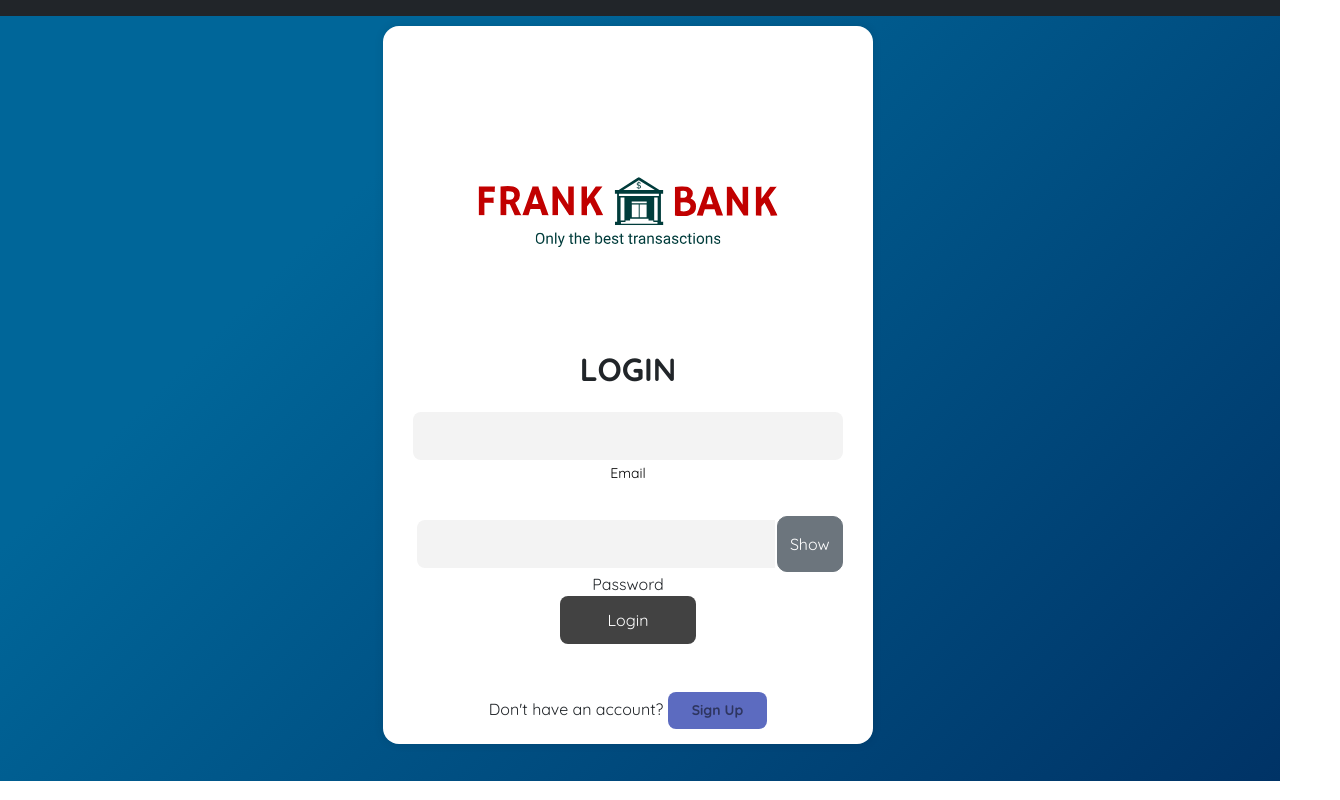
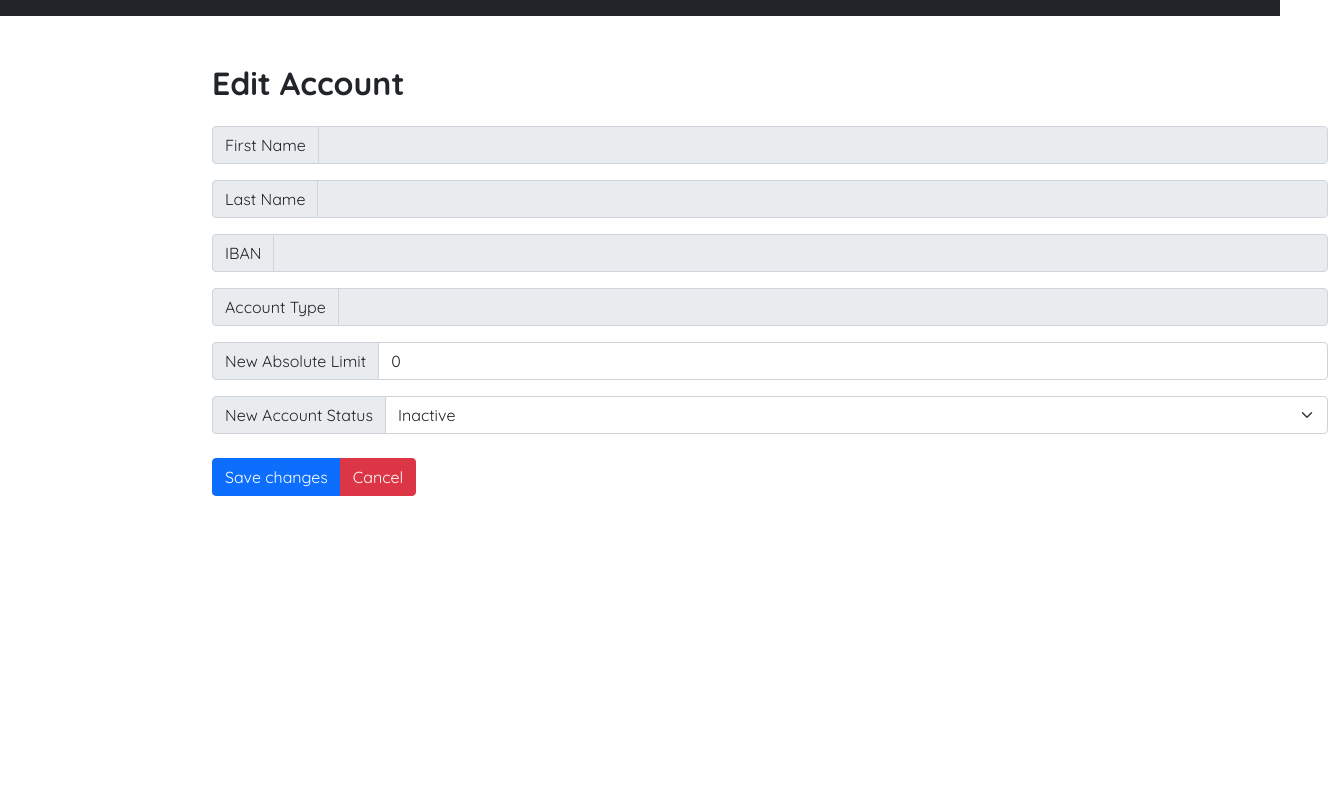
Before and after one commit to hohyunLee96/Banking-App-FrontEnd, a Vue app: page /editAccount/1 in a window 1280 px wide. Before the commit this address led to /login. Shown: the whole page, 1340 px wide, since content can reach past the window. Built offline with nearby package versions, Linux system fonts and the light colour scheme; no server answers.

Commit message:
added account to the navbar

```diff
--- a/src/components/Home.vue
+++ b/src/components/Home.vue
@@ -13,7 +13,7 @@
           My Details
         </div>
       </a>
-      <a href="/myaccount" style="text-decoration: none;">
+      <a href="/account" style="text-decoration: none;">
         <div class="floating-box">
           My Accounts
         </div>
--- a/src/components/Navigation.vue
+++ b/src/components/Navigation.vue
@@ -5,6 +5,11 @@
         <li class="nav-item" v-if="store.isAuthenticated">
           <router-link to="/" class="nav-link" active-class="active">
             <i class="fas fa-home"></i> Home
+          </router-link>
+        </li>
+        <li class="nav-item" v-if="store.isAuthenticated">
+          <router-link to="/account" class="nav-link" active-class="active">
+            <i class="fas fa-exchange-alt"></i> Accounts
           </router-link>
         </li>
         <li class="nav-item" v-if="isUserRoleEmployee()">
@@ -17,6 +22,7 @@
             <i class="fas fa-exchange-alt"></i> Transactions
           </router-link>
         </li>
+
         <!-- <li class="nav-item" v-if="store.isAuthenticated">
           <router-link to="/myaccount" class="nav-link" active-class="active">
             <i class="fas fa-credit-card"></i> Accounts
--- a/src/components/account/AccountListItem.vue
+++ b/src/components/account/AccountListItem.vue
@@ -1,7 +1,7 @@
 <template>
   <div class="col-xs-12 col-sm-12 col-md-6 col-lg-4 col-xxl-3 p-2">
     <div class="card bank-account-card h-100">
-      <div class="alert alert-danger" v-if="errorMessage.length>0">{{ errorMessage }}</div>
+      <div class="alert alert-danger" v-if="errorMessage.length > 0">{{ errorMessage }}</div>
       <div class="card-body">
         <div class="account-details">
           <h4 class="account-title">{{ "Account Details" }}</h4>
@@ -25,21 +25,23 @@
         </div>
       </div>
       <div class="card-footer" v-if="isUserRoleEmployee">
-        <button class="btn btn-danger deactivate-btn" @click="deactivateAccount(account.accountId)"
+        <button class="btn btn-edit" @click="editAccount(account.accountId)">Edit</button>
+
+        <!-- <button class="btn btn-danger deactivate-btn" @click="deactivateAccount(account.accountId)"
           v-if="account.isActive">Deactivate</button>
         <button class="btn btn-success activate-btn" v-else-if="isUserRoleEmployee"
           @click="activateAccount(account.accountId)">Activate</button>
         <button class="btn btn-primary modify-limit-btn" v-if="isUserRoleEmployee" @click="openModifyLimitDialog">Modify
-          Limit</button>
+          Limit</button> -->
       </div>
-      <div class="modify-limit-dialog" v-if="isModifyLimitDialogOpen">
+      <!-- <div class="modify-limit-dialog" v-if="isModifyLimitDialogOpen">
         <label for="new-limit-input">New Limit:</label>
         <input type="number" id="new-limit-input" v-model="newLimit">
         <div>
           <button class="btn btn-primary" @click="modifyLimit">Save</button>
           <button class="btn btn-secondary" @click="cancelModifyLimit">Cancel</button>
         </div>
-      </div>
+      </div> -->
     </div>
   </div>
 </template>
@@ -141,6 +143,9 @@ export default {
       // Close the dialog without modifying the limit
       this.isModifyLimitDialogOpen = false;
     },
+    editAccount(id) {
+      this.$router.push('/editAccount/' + id);
+    },
   }
 };
 </script>
--- /dev/null
+++ b/src/components/account/EditAccount.vue
@@ -0,0 +1,96 @@
+<template>
+    <section>
+        <div class="container">
+            <form ref="form">
+                <h2 class="mt-3 mt-lg-5">Edit Account</h2>
+                <h5 class="mb-4"></h5>
+                <div class="alert alert-danger" v-if="errorMessage">{{ errorMessage }}</div>
+                <div class="input-group mb-3">
+                    <span class="input-group-text">First Name</span>
+                    <input type="text" class="form-control" v-model="account.firstName" readonly/>
+                </div>
+                <div class="input-group mb-3">
+                    <span class="input-group-text">Last Name</span>
+                    <input type="text" class="form-control" v-model="account.lastName" readonly/>
+                </div>
+                <div class="input-group mb-3">
+                    <span class="input-group-text">IBAN</span>
+                    <input type="text" class="form-control" v-model="account.IBAN" readonly/>
+                </div>
+                <div class="input-group mb-3">
+                    <span class="input-group-text">Account Type</span>
+                    <input type="text" class="form-control" v-model="account.accountType" readonly/>
+                </div>
+                <div class="input-group mb-3">
+                    <span class="input-group-text">New Absolute Limit</span>
+                    <input type="text" class="form-control" v-model="account.absoluteLimit" />
+                </div>
+                <div class="input-group mb-3">
+                    <span class="input-group-text">New Account Status</span>
+                    <select class="form-select" v-model="account.isActive">
+                        <option value="">Select Status</option>
+                        <option value="true">Active</option>
+                        <option value="false">Inactive</option>
+                    </select>
+                </div>
+                <div class="input-group mt-4">
+                    <button type="button" class="btn btn-primary" @click="editAccount(this.id)">
+                        Save changes
+                    </button>
+                    <button type="button" class="btn btn-danger" @click="this.$router.push('/')">
+                        Cancel
+                    </button>
+                </div>
+            </form>
+        </div>
+    </section>
+</template>
+
+<script>
+import axios from "../../axios-auth";
+
+export default {
+    name: "EditAccount",
+    props: {
+        id: Number,
+    },
+    data() {
+        return {
+            account: {
+                absoluteLimit: 0,
+                isActive: false,
+                IBAN: "",
+                firstName: "",
+                lastName: "",
+                accountType: "",
+            },
+            errorMessage: "",
+        };
+    }, mounted() {
+        axios.get("accounts/" + this.id)
+            .then((response) => {
+                console.log(response);
+                this.account = response.data;
+            });
+    },
+    methods: {
+        editAccount(id) {
+            // use axios to delete the product
+            axios.put("accounts/" + this.id, this.account)
+                .then(response => {
+                    this.$router.push("/account");
+                }).catch((error) => {
+                    if (error) {
+                        this.errorMessage = error.response.data.message;
+                    }
+                    setTimeout(() => {
+                        this.errorMessage = "";
+                    }, 8000);
+                    console.log(error);
+                });
+        }
+    },
+}
+</script>
+
+<style></style>
--- a/src/router/index.js
+++ b/src/router/index.js
@@ -17,6 +17,7 @@ import CreateTransaction from '../components/transactions/CreateTransaction.vue'
 import TransactionList from '../components/transactions/TransactionList.vue';
 import ATM from '../components/transactions/ATM.vue'
 import AccountIbanList from '../components/account/AccountIbanList.vue';
+import EditAccount from '../components/account/EditAccount.vue';
 
 const router = createRouter({
   history: createWebHistory(import.meta.env.BASE_URL),
@@ -29,6 +30,8 @@ const router = createRouter({
       name: 'CreateAccount',
       component: CreateAccount
     },
+    { path: '/editAccount/:id', component: EditAccount, props: true  },
+
     { path: '/search', component: AccountIbanList },
     { path: '/test', component: AccountIbanList },
     //USER ROUTES/////////////////////////////////////////////////////////
@@ -48,7 +51,7 @@ const router = createRouter({
     {path: '/atm', component: ATM},
 
     {path: '/createtransaction', component: CreateTransaction},
-    {path: '/myaccount', component: AccountList}
+    {path: '/account', component: AccountList}
 
   ]
 
```
